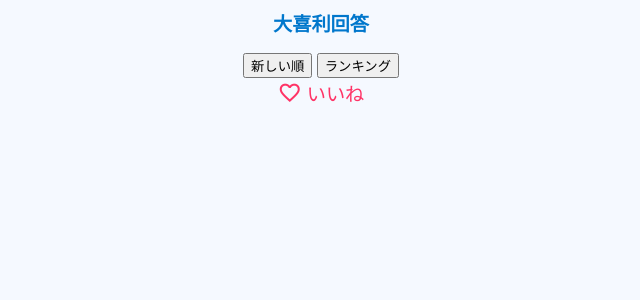
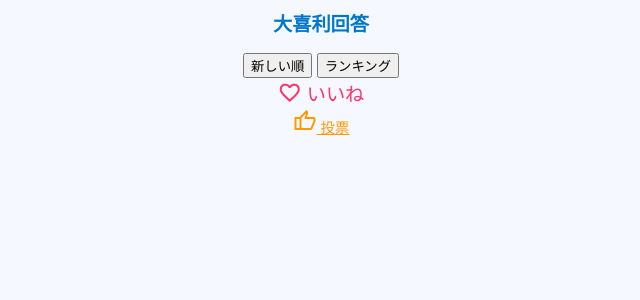
Before and after one commit to shio0418/Hackason, a Flask app: page / in a window 1280 px wide. Shown: the part 374-674 px from the top of the page, without its empty margins (319-959 px from the left). Run offline with Flask 3, Linux system fonts and the light colour scheme; data comes from the database, SQL or seed files in the repository; data that the repository does not hold is empty; some web fonts are replaced.

Commit message:
リプ・投票ボタン

```diff
--- a/templates/index.html
+++ b/templates/index.html
@@ -16,6 +16,24 @@
       rel="stylesheet"
       href="https://fonts.googleapis.com/css2?family=Material+Symbols+Outlined:opsz,wght,FILL,GRAD@20..48,100..700,0..1,-50..200&icon_names=favorite"
     />
+        <!--　リプ  -->
+    <link
+      rel="stylesheet"
+      href="https://fonts.googleapis.com/css2?family=Material+Symbols+Outlined:opsz,wght,FILL,GRAD@20..48,100..700,0..1,-50..200&icon_names=mode_comment"
+    />
+
+    <!-- 投票 -->
+    <link
+      rel="stylesheet"
+      href="https://fonts.googleapis.com/css2?family=Material+Symbols+Outlined:opsz,wght,FILL,GRAD@20..48,100..700,0..1,-50..200&icon_names=how_to_vote"
+    />
+
+    <!-- 投稿する -->
+    <link
+      rel="stylesheet"
+      href="https://fonts.googleapis.com/css2?family=Material+Symbols+Outlined:opsz,wght,FILL,GRAD@20..48,100..700,0..1,-50..200&icon_names=send"
+    />
+
 
     <link
       rel="stylesheet"
@@ -47,6 +65,11 @@
       <span class="material-symbols-outlined">favorite</span> いいね
     </button>
 
+    <!-- 投票ボタン -->
+    <button class="vote-button">
+      <span class="material-symbols-outlined">thumb_up</span> 投票
+    </button>
+
     <script src="{{ url_for('static', filename='js/main.js') }}"></script>
   </body>
 </html>
```
